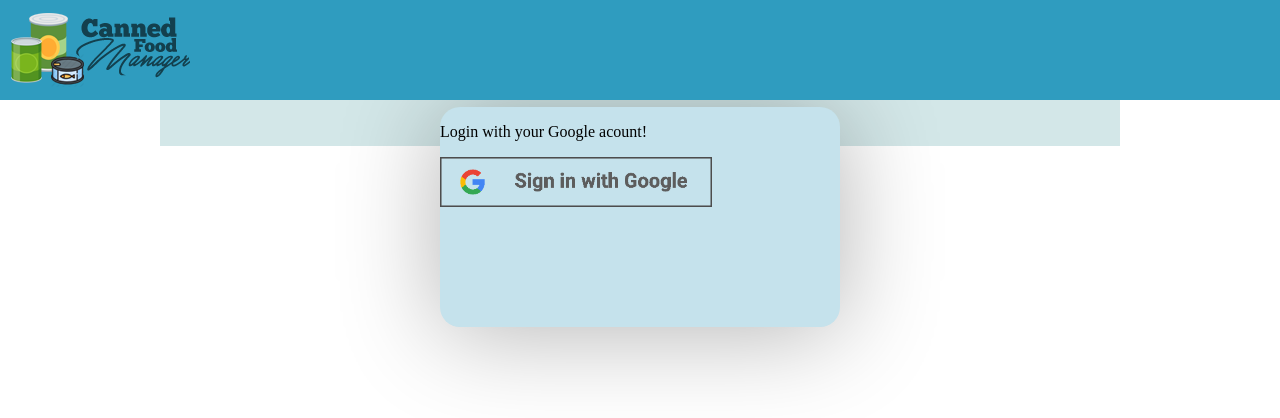
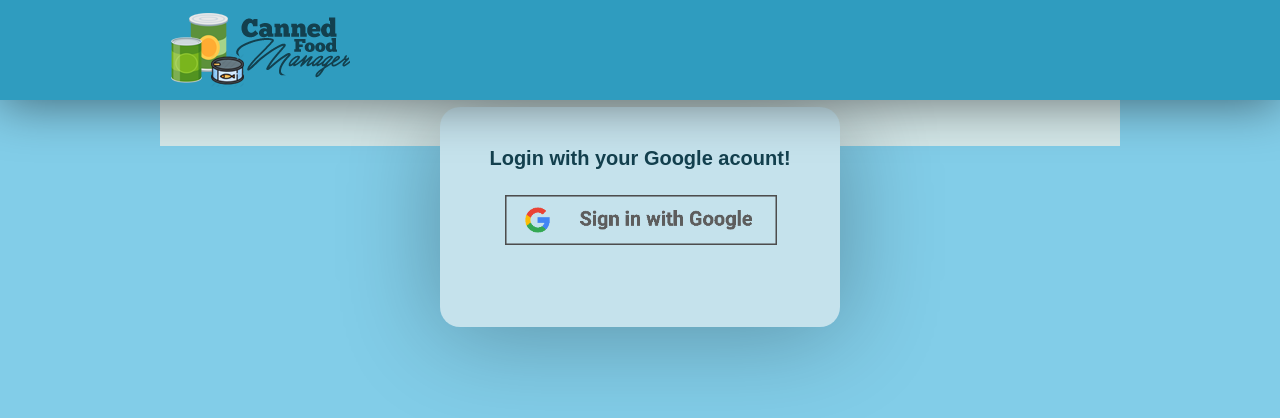
Before and after one commit to avramrs/TehnologiiWebCanF, a PHP site: page / in a window 1280 px wide. Shown: the top 418 px of the page. Run offline with PHP 8.4, Linux system fonts and the light colour scheme.

Commit message:
Conflict Change

```diff
--- a/CanF/css/style.css
+++ b/CanF/css/style.css
@@ -1,5 +1,5 @@
-<<<<<<< HEAD
-=======
+
+
 /***************************
 MARGINS
 ***************************/
@@ -8,7 +8,6 @@ MARGINS
 	padding: 0;
 }
 
->>>>>>> Login
 body
 {
 	background-color: #82CDE8;
@@ -21,19 +20,18 @@ LOGO SECTION
 	background-color: #2F9CBF;
 	width: 100%;
 	height: 100px;
-<<<<<<< HEAD
+
 	text-align: left;
-=======
->>>>>>> Login
+
+
 	box-shadow: 0px 3px 50px rgba(0, 0, 0, 0.5);
 	position: absolute;
 }
 .CF-container {
 	max-width: 960px;
-<<<<<<< HEAD
 
-=======
->>>>>>> Login
+
+
 	margin: 0 auto;
 	}
 .mainContainer{
@@ -66,7 +64,7 @@ LOGO SECTION
 	margin-right: auto;
 }
 
-<<<<<<< HEAD
+
 
 
 
@@ -238,7 +236,6 @@ RESPONSIVENESS SECTION
 		float:left;
 	}
 }
-=======
 #CF-Text{
 	font-family: arial;
 	color: #13404e;
@@ -246,7 +243,7 @@ RESPONSIVENESS SECTION
 	font-weight: bold;
 	text-align: center;
 	margin-top: 40px;
->>>>>>> Login
+}
 
 @media screen and (max-width: 767px){
 	#CF-products #CF-search-results-text{
@@ -256,6 +253,7 @@ RESPONSIVENESS SECTION
 		float:left;
 	}
 }
+
 @media screen and (max-width: 479px){
 	#CF-products #CF-search-results-text{
 		text-align: center;
@@ -264,7 +262,7 @@ RESPONSIVENESS SECTION
 		float:left;
 	}
 }
-<<<<<<< HEAD
+
 #CF-can-upload #CF-upload-text h1 {
 	margin: 0;
     font-family: helvetica;
@@ -310,9 +308,8 @@ RESPONSIVENESS SECTION
 	}
 }
 
-=======
+
 #CF-Button{
 	 margin-left: 65px;
 	 margin-top: 5px;
 }
->>>>>>> Login
```
